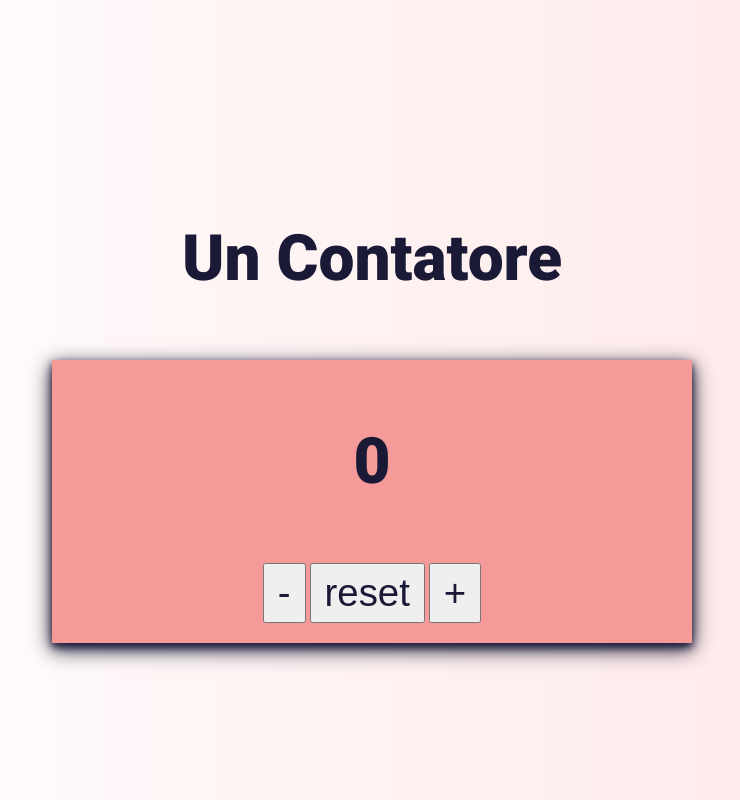
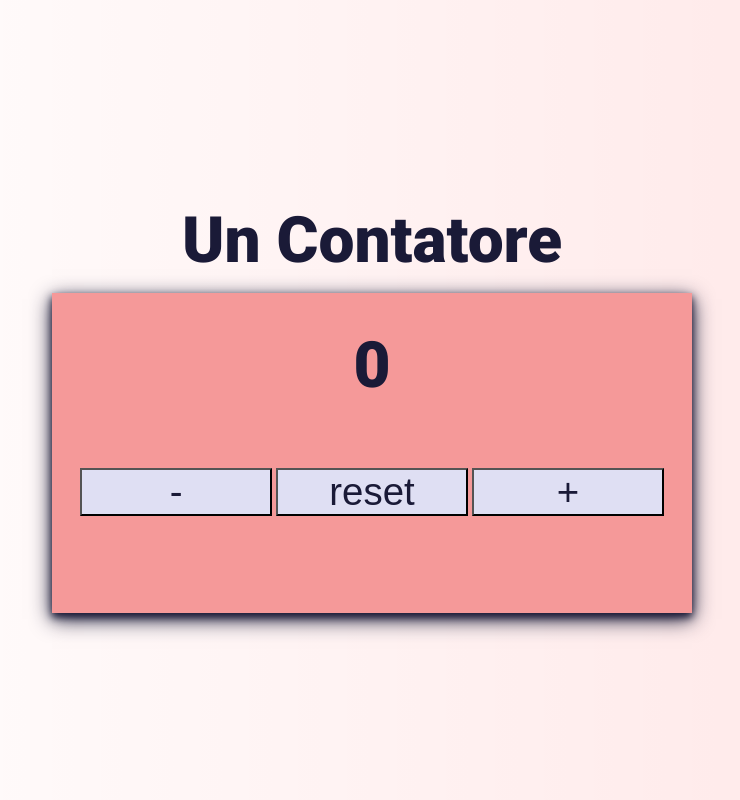
Before and after one commit to oglili/counter, a plain HTML site: page index.html in a window 1280 px wide. Both pictures are taken after a click on the button "reset". Shown: the whole page, without its empty margins (268-1008 px from the left). Drawn offline with Linux system fonts and the light colour scheme.

Commit message:
media added

```diff
--- a/asset/css/style.css
+++ b/asset/css/style.css
@@ -9,35 +9,77 @@ body {
     background-image: linear-gradient(to right, rgba(255,0,0,0), rgba(255,0,0,.1));
     display: flex;
     flex-direction: column;
+    flex-wrap: nowrap;
     justify-content: center;
     align-items: center;
     text-align: center;
+    overflow: hidden;
     height: 100vh;
-    overflow: hidden;
 }
 
 h1, h2 {
-    padding: 1em;
+    padding: 15px;
     color: #1a1a37;
-    font-size: 5vw;
+    font-size: 40px;
+
+}
+h2 {
+    margin-top: 20px;
+    margin-bottom: 40px;
 
 }
 .main {
     width: 90%;
+    height: 200px;
     background-color: rgb(245, 153, 153);
     box-shadow: 0 4px 8px 0 #1a1a37, 0 6px 20px 0 #1a1a37;
-    padding-bottom: 20px;
-
 }
 button {
-    padding: 6px 13px;
-    font-size: 3vw;
+    width: 30%;
+    font-size: 30px;
     color: #1a1a37;
     cursor: pointer;
+    background-color: #dfdff3;
 }
-@media screen and (min-width: 600px) {
+button:hover {
+    background-color: #373769;
+    color: #fff;
+}
+
+
+@media only screen and (max-width: 991px) and (min-width: 600px)  {
+    .main {
+        width: 70%;
+        height: 250px;
+
+    }
+    h1, h2 {
+        font-size: 60px;
+    }
+    h2 {
+        margin-bottom: 70px;
+
+    }
+}
+@media screen and (min-width: 992px) {
     .main {
         width: 50%;
+        height: 40%;
 
     }
-  }
+    h1, h2 {
+        font-size: 5vw;
+    }
+    h2 {
+        margin-bottom: 50px;
+
+    }
+    button {
+
+        font-size: 3vw;
+
+    }
+
+
+
+ }
--- a/asset/js/script.js
+++ b/asset/js/script.js
@@ -7,7 +7,7 @@ let reset = document.querySelector('#reset');
 valoreAumenta.addEventListener('click', ()=>{
     valore.innerHTML++;
     if (valore.innerHTML >= 0) {
-        valore.style.color = 'black';
+        valore.style.color = '';
     }
 });
 
@@ -20,4 +20,5 @@ valoreDecrementa.addEventListener('click', ()=>{
 
 reset.addEventListener('click', ()=>{
     valore.innerHTML = 0;
+    valore.style.color = '';
 });
```
